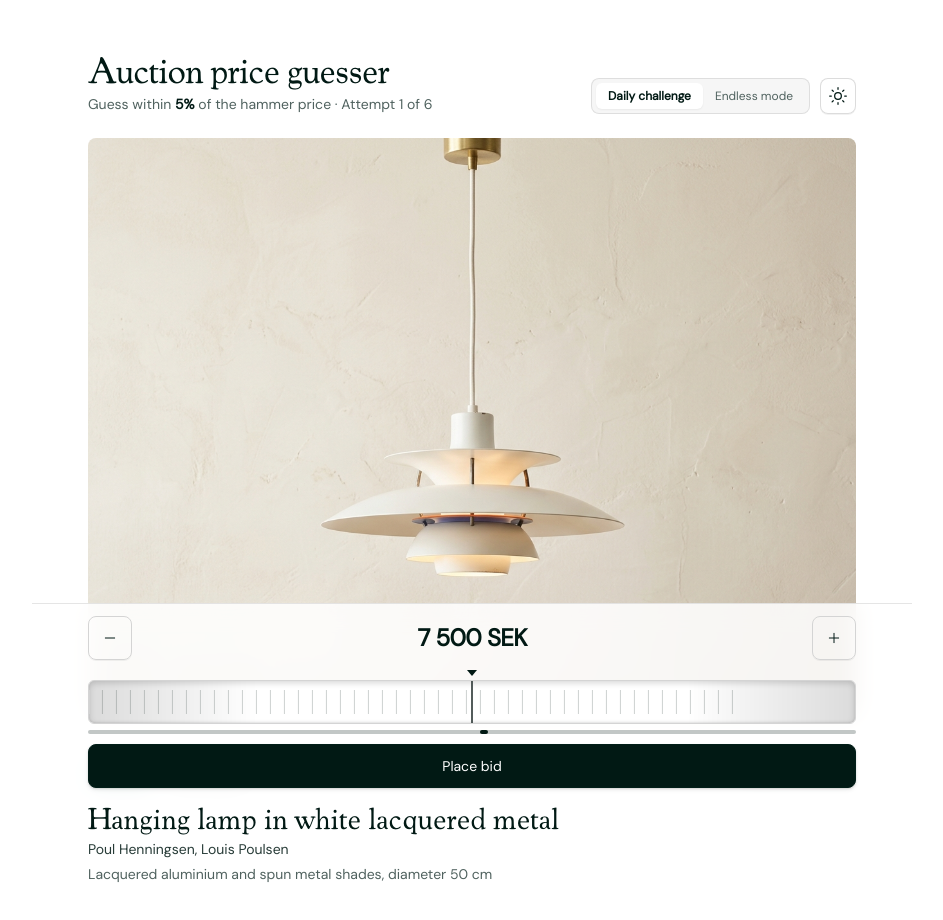
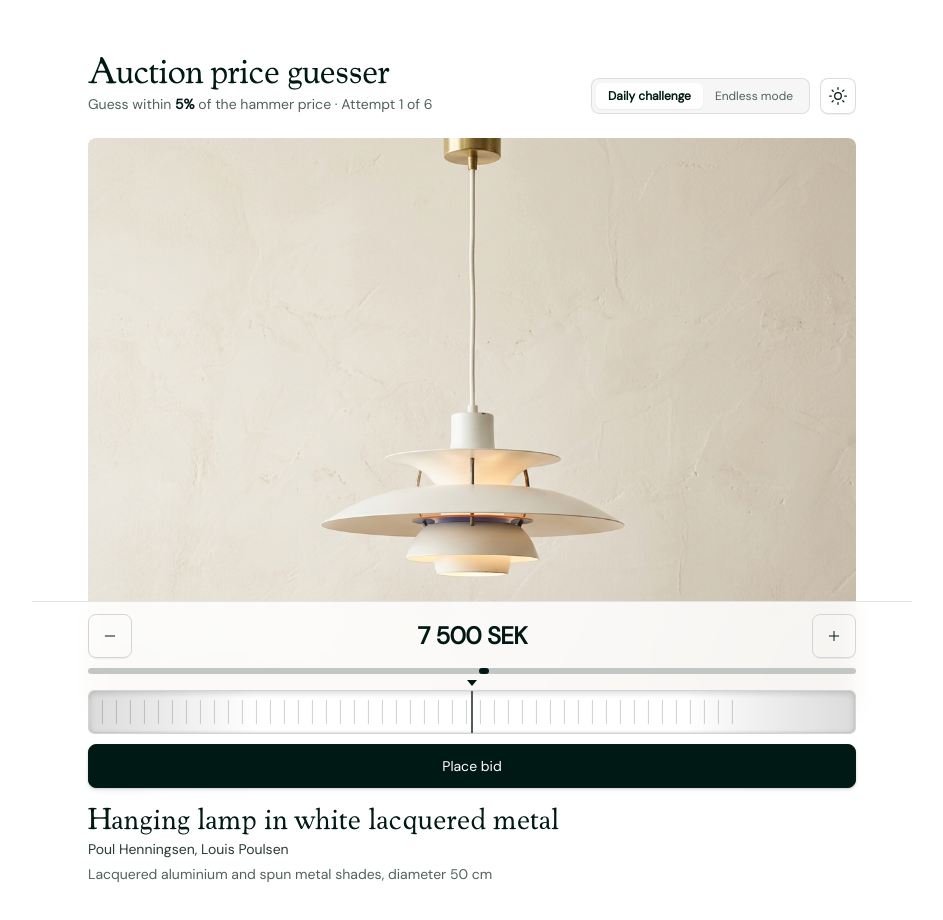
Before and after one commit to bergets/kohl-design, a Next.js app: page /playground/auction-guesser in a window 1280 px wide. Shown: the top 920 px of the page, without its empty margins (168-1111 px from the left). Built offline with nearby package versions, Linux system fonts and the light colour scheme.

Commit message:
Move range indicator bar above thumbwheel so thumb never obscures it

```diff
--- a/app/playground/auction-guesser/PriceRulerInput.tsx
+++ b/app/playground/auction-guesser/PriceRulerInput.tsx
@@ -255,8 +255,28 @@ export function PriceRulerInput({
         </Button>
       </div>
 
-      {/* Row 2: Braun / Dieter Rams Cylindrical Edge-Thumbwheel */}
+      {/* Row 2: Range Bar (Above Thumb) + Braun Cylindrical Edge-Thumbwheel */}
       <div className="space-y-1.5">
+        {/* Range & Bracket Indicator Bar — always visible above your thumb */}
+        <div
+          aria-hidden="true"
+          className="relative h-1.5 w-full rounded-full bg-muted overflow-hidden"
+        >
+          {/* Active bracket */}
+          <div
+            style={{
+              left: `${minBoundPercent}%`,
+              width: `${Math.max(0, maxBoundPercent - minBoundPercent)}%`,
+            }}
+            className="absolute inset-y-0 bg-foreground/20"
+          />
+          {/* Current position pip */}
+          <div
+            style={{ left: `${currentPercent}%` }}
+            className="absolute top-0 bottom-0 w-2.5 -translate-x-1/2 rounded-full bg-foreground"
+          />
+        </div>
+
         <div className="relative flex flex-col items-center">
           {/* Fixed Braun Index Triangle */}
           <div
@@ -319,26 +339,6 @@ export function PriceRulerInput({
             />
           </div>
         </div>
-
-        {/* Subtle Range & Bracket Indicator Bar */}
-        <div
-          aria-hidden="true"
-          className="relative h-1 w-full rounded-full bg-muted overflow-hidden"
-        >
-          {/* Active bracket */}
-          <div
-            style={{
-              left: `${minBoundPercent}%`,
-              width: `${Math.max(0, maxBoundPercent - minBoundPercent)}%`,
-            }}
-            className="absolute inset-y-0 bg-foreground/20"
-          />
-          {/* Current position pip */}
-          <div
-            style={{ left: `${currentPercent}%` }}
-            className="absolute top-0 bottom-0 w-2 -translate-x-1/2 rounded-full bg-foreground"
-          />
-        </div>
       </div>
 
       {/* Row 3: Full-Width Submit Button Below Thumbwheel */}
```
